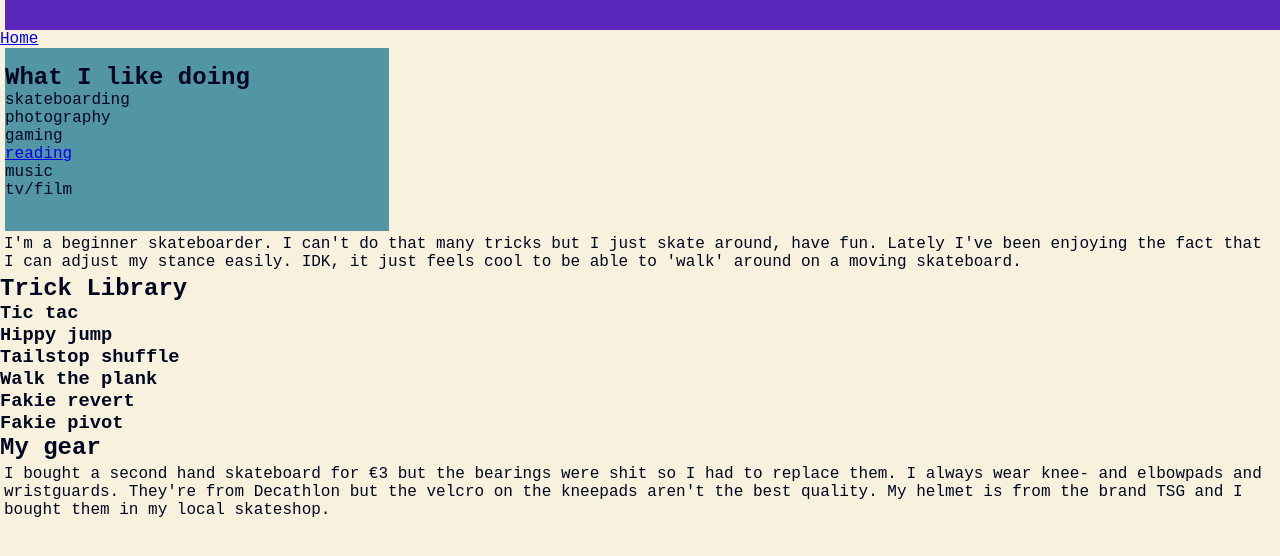
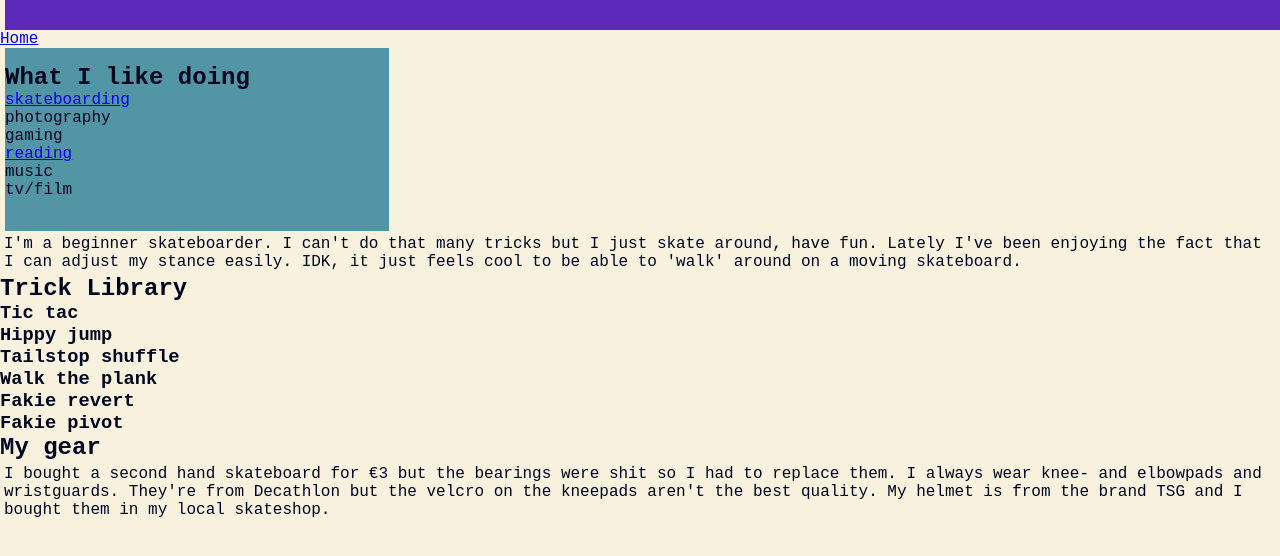
Before and after one commit to sk8erboh/sk8erboh.github.io, a plain HTML site: page skateboarding.html in a window 1280 px wide. Shown: the part 74-630 px from the top of the page. Drawn offline with Linux system fonts and the light colour scheme; a web font is replaced by a local one.

Commit message:
Update skateboarding link in menu

```diff
--- a/skateboarding.html
+++ b/skateboarding.html
@@ -23,7 +23,7 @@
             <section class="menu">
                 <h2>What I like doing</h2> <!--hier wil ik uiteindelijk een menu van maken-->
                 <ul>
-                    <li>skateboarding</li>
+                    <li><a href="skateboarding.html">skateboarding</a></li>
                     <li>photography</li>
                     <li>gaming</li>
                     <li> <a href="reading.html">reading</a> </li>
```
